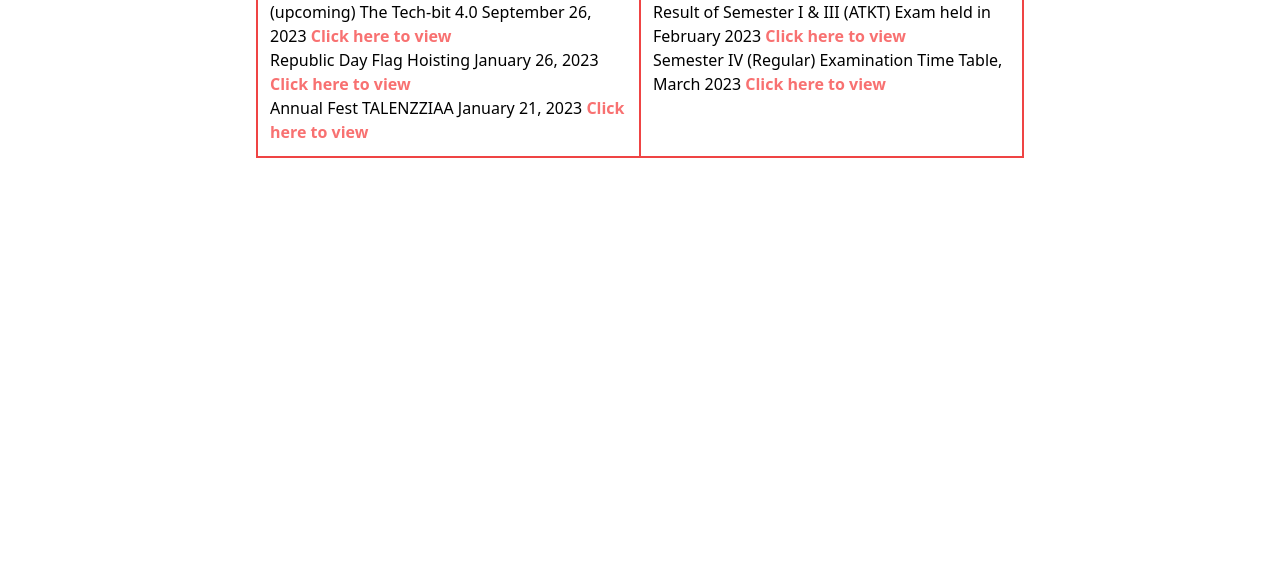
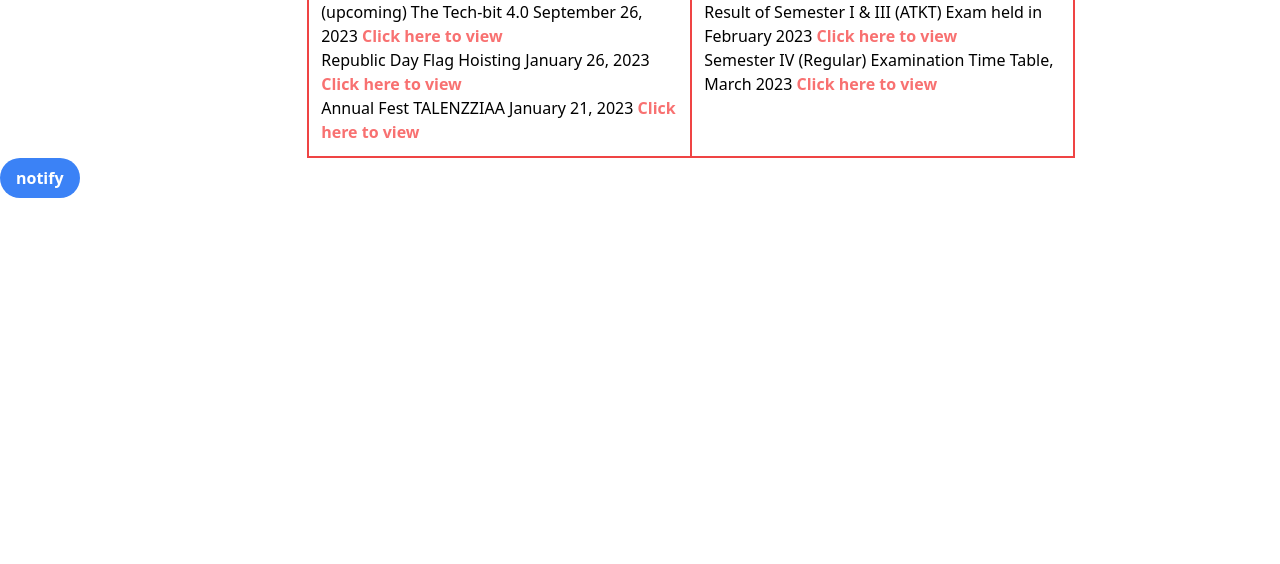
Before and after one commit to vishal-y/notify, a plain HTML site: page index.html in a window 1280 px wide. Shown: the part 236-800 px from the top of the page. Drawn offline with nearby package versions, Linux system fonts and the light colour scheme.

Commit message:
button added

```diff
--- a/index.html
+++ b/index.html
@@ -23,15 +23,42 @@
 }
     </style>
 
+    <script>
+		// Check if the browser supports notifications.
+		if ('Notification' in window) {
+			// Request permission from the user to show notifications.
+			Notification.requestPermission().then(function (result) {
+				console.log('Notification permission:', result);
+			});
+		}
+
+		// Display a notification.
+		function displayNotification() {
+			// Check if the user has granted permission to show notifications.
+			if (Notification.permission === 'granted') {
+				// Create a new notification.
+				var notification = new Notification('Title', {
+					body: 'This is the body text of the notification.',
+					icon: 'path/to/icon.png'
+				});
+
+				// Add an event listener to handle clicks on the notification.
+				notification.addEventListener('click', function () {
+					console.log('Notification clicked.');
+				});
+			}
+		}
+	</script>
+
 </head>
-<body class="flex justify-center">
+<body >
 
     <div id="overlay">
         <p class="flex justify-center item-center text-3xl mt-[30vh] text-white">Do allow notification to get new updates and event info</p>
     </div>
 
-    <div id="main" class="s mt-[20vh] w-[60vw] md:border border-red-500 justify-evenly flex ">
-        <div id="events" class="border border-red-500 p-3 w-[80vw]">
+    <div id="main" class="s mt-[20vh] w-[60vw] md:border border-red-500 justify-evenly flex ml-[24vw]">
+        <div id="events" class="border border-red-500 p-3 w-[80vw]"`>
             <h2 class="border-b-2 border-red-400 p-2 mb-2 text-center text-3xl font-bold"> <span class="text-[#f0a831]">EVENTS</span></h2>
             <div id="event_info">
                 <p>(upcoming) The Tech-bit 4.0 September 26, 2023 <span class="text-red-400 font-bold">Click here to view</span></p>
@@ -48,6 +75,11 @@
         </div>
     </div>
 
+
+    <button onclick="displayNotification()" class="bg-blue-500 hover:bg-blue-700 text-white font-bold py-2 px-4 rounded-full">
+        notify
+      </button>
+
 </body>
 <script src="push.min.js"></script>
 <script src="serviceWorker.min.js"></script>
```
